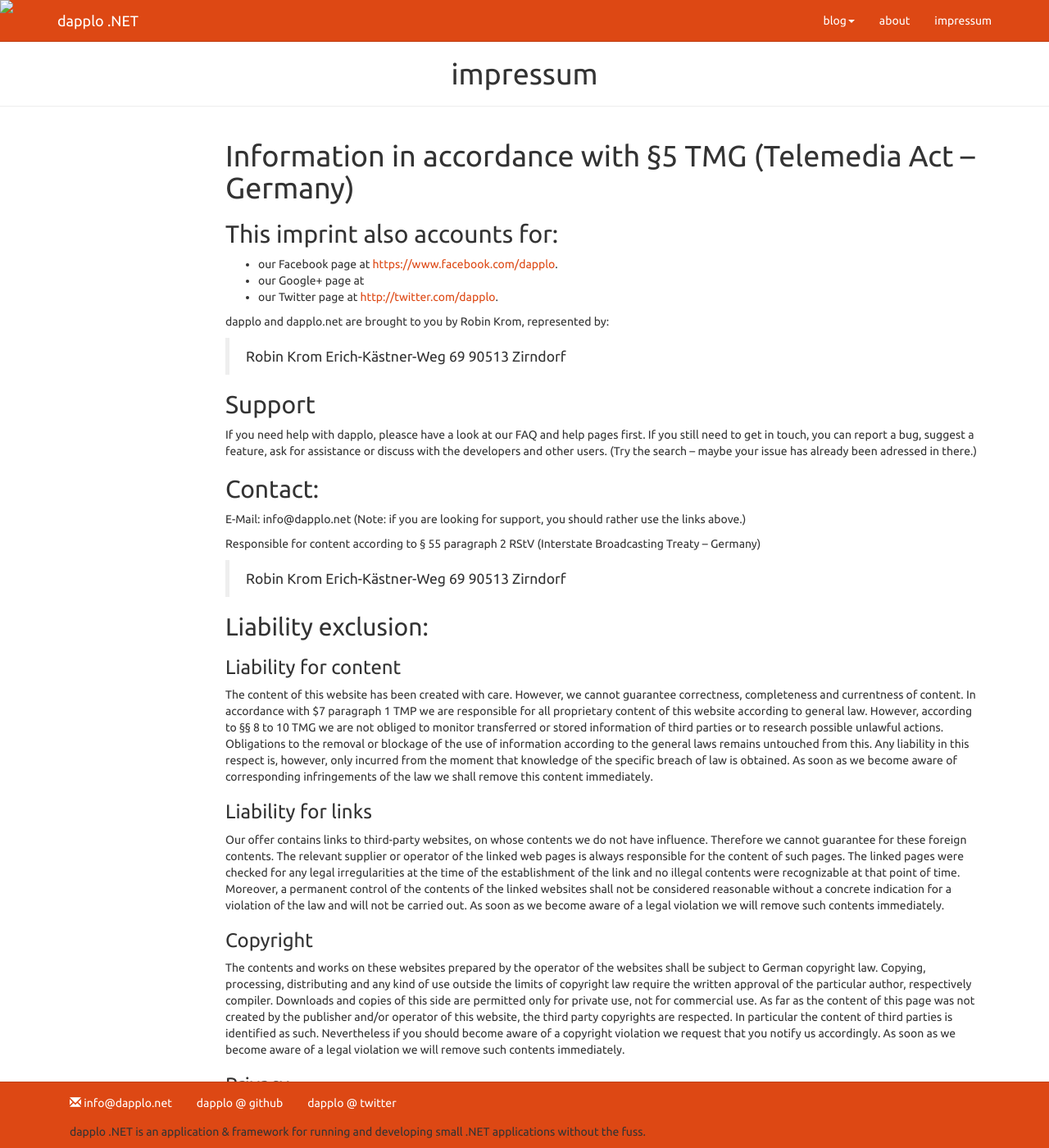
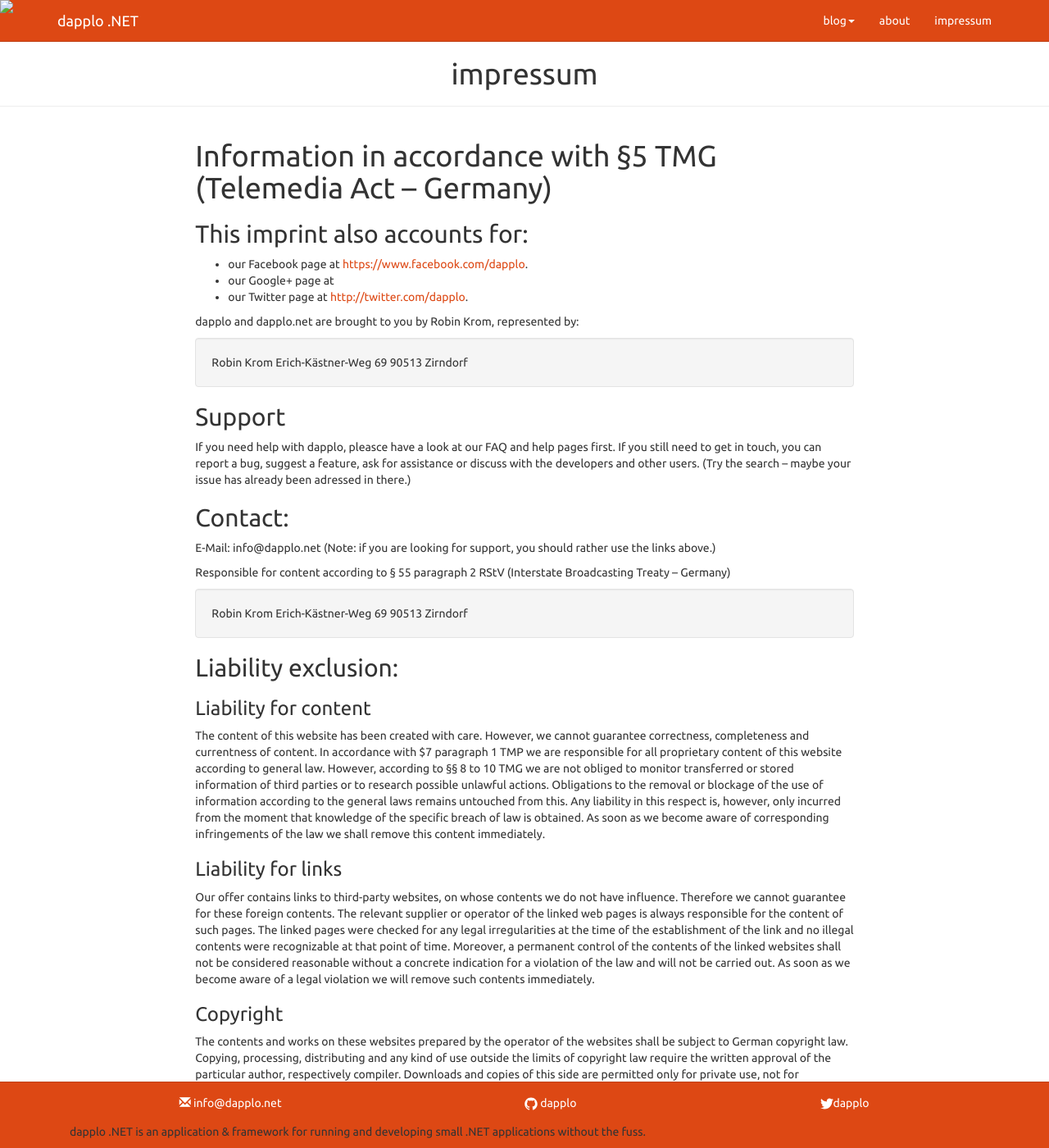
Before and after one commit to dapplo/dapplo.github.io, a Jekyll site: the page built from pages/impressum.md, in a window 1280 px wide and 1400 px high. Shown: the whole window at 82% size. Built offline with Jekyll 4.4.1, drawn with Linux system fonts in a browser that asks for light colours; Markdown is read by kramdown in place of the engine named in the settings.

Commit message:
Enhancements for the footer and the impressum. Also taking the whole browser width.

```diff
--- a/_includes/footer.html
+++ b/_includes/footer.html
@@ -1,22 +1,18 @@
-<nav class="navbar navbar-default navbar-fixed-bottom">
+<nav class="navbar navbar-default navbar-fixed-bottom nav-justified">
 	<div class="container">
-		<div class="navbar-collapse collapse" id="navbar-main">
-		  <ul class="nav navbar-nav">
+		<div class="navbar-collapse collapse">
+		  <ul class="nav navbar-nav nav-justified">
 			<li>
-				<a href="mailto:{{ site.email }}"><i class="glyphicon glyphicon-envelope"></i> {{ site.email }}</a></li>
+				<a href="mailto:{{ site.email }}"><i class="glyphicon glyphicon-envelope"></i> {{ site.email }}</a>
 			</li>
 			{% if site.github_username %}
 			<li>
-			  <a href="https://github.com/{{ site.github_username }}">
-				<span>{{ site.github_username }} @ github</span>
-			  </a>
+				<a href="https://github.com/{{ site.github_username }}"><img src="/assets/github.svg" width="16px" height="16px"> {{ site.github_username }}</a>
 			</li>
 			{% endif %}
 			{% if site.twitter_username %}
 			<li>
-			  <a href="https://twitter.com/{{ site.twitter_username }}">
-				<span>{{ site.twitter_username }} @ twitter</span>
-			  </a>
+			  <a href="https://twitter.com/{{ site.twitter_username }}"><img src="/assets/twitter.svg" width="16px" height="16px">{{ site.twitter_username }}</a>
 			</li>
 			{% endif %}
 		  </ul>
--- a/_layouts/default.html
+++ b/_layouts/default.html
@@ -2,8 +2,8 @@
 <html>
 {% include head.html %}
 <body>
-	{% include header.html %}
-	{{ content }}
+{% include header.html %}
+{{ content }}
 </body>
-	{% include footer.html %}
+{% include footer.html %}
 </html>
--- a/_layouts/page.html
+++ b/_layouts/page.html
@@ -4,8 +4,8 @@ layout: default
 <div class="page-header">
 <h1 class="text-center">{{ page.title }}</h1>
 </div>
-<div class="container">
-<div class="col-md-10 col-md-offset-2">
+<div class="container-fluid">
+<div class="col-md-8 col-md-offset-2">
 {{ content }}
 </div>
 </div>
--- a/css/site.css
+++ b/css/site.css
@@ -2,3 +2,6 @@ body {
 	margin-top: 70px;
 	margin-bottom: 80px
 }
+.nav-justified>li {
+  float: none;
+}
--- a/pages/impressum.md
+++ b/pages/impressum.md
@@ -13,10 +13,10 @@ This imprint also accounts for:
 * our Twitter page at [http://twitter.com/dapplo](http://twitter.com/dapplo).
 
 dapplo and dapplo.net are brought to you by Robin Krom, represented by:
-> Robin Krom
-> Erich-Kästner-Weg 69
-> 90513 Zirndorf
-
+<p class="well">Robin Krom
+Erich-Kästner-Weg 69
+90513 Zirndorf
+</p>
 
 Support
 -------
@@ -28,9 +28,10 @@ Contact:
 E-Mail: info@dapplo.net (Note: if you are looking for support, you should rather use the links above.)
 
 Responsible for content according to § 55 paragraph 2 RStV (Interstate Broadcasting Treaty – Germany)
-> Robin Krom
-> Erich-Kästner-Weg 69
-> 90513 Zirndorf
+<p class="well">Robin Krom
+Erich-Kästner-Weg 69
+90513 Zirndorf
+</p>
 
 Liability exclusion:
 --------------------
```
Also changed, not shown: _layouts/post.html (+7 -3 lines), assets/github.svg (added), assets/twitter.svg (added).
